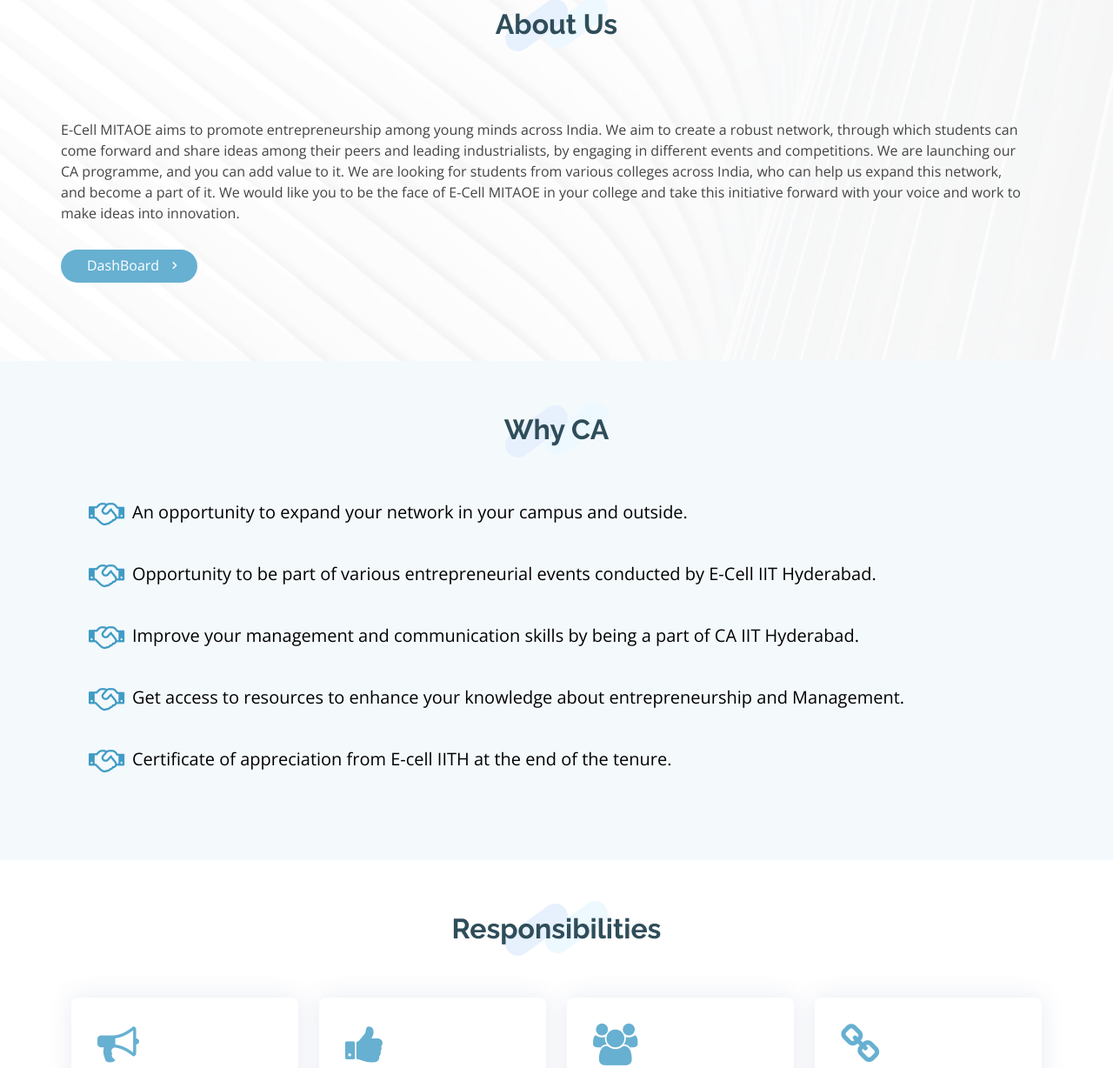
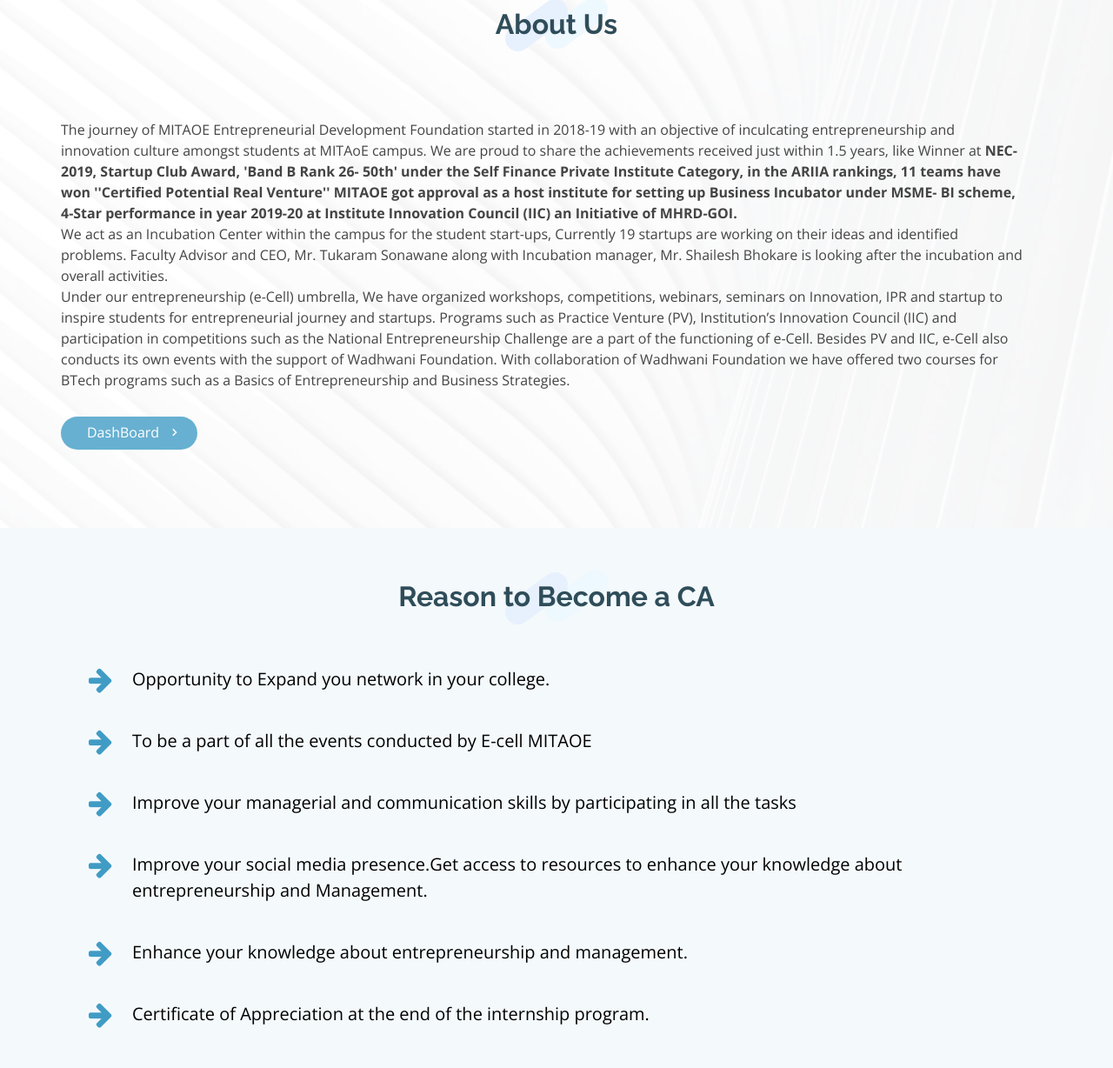
Before and after one commit to AnuragTaparia/campus-ambassador, a plain HTML site: page index.html in a window 1280 px wide. Shown: the part 851-2079 px from the top of the page at 87% size. Drawn offline with nearby package versions, Linux system fonts and the light colour scheme.

Commit message:
front-end updated

```diff
--- a/index.html
+++ b/index.html
@@ -105,16 +105,22 @@
             <div class="content">
 
               <p>
-                E-Cell MITAOE aims to promote entrepreneurship among young minds across India. We aim to create a robust network, through
-                which students can come forward and share ideas among their
-                peers and leading industrialists, by engaging in different
-                events and competitions. We are launching our CA programme,
-                and you can add value to it. We are looking for students from
-                various colleges across India, who can help us expand this
-                network, and become a part of it. We would like you to be the
-                face of E-Cell MITAOE in your college and take this initiative
-                forward with your voice and work to make ideas into
-                innovation.
+                The journey of MITAOE Entrepreneurial Development Foundation started in 2018-19 with an objective of
+                inculcating entrepreneurship and innovation culture amongst students at MITAoE campus. We are proud to share
+                the achievements received just within 1.5 years, like Winner at <strong>NEC-2019, Startup Club Award, 'Band B Rank 26-
+                50th' under the Self Finance Private Institute Category, in the ARIIA rankings, 11 teams have won ''Certified
+                Potential Real Venture'' MITAOE got approval as a host institute for setting up Business Incubator under MSME-
+                BI scheme, 4-Star performance in year 2019-20 at Institute Innovation Council (IIC) an Initiative of MHRD-GOI.
+                </strong><br>
+                We act as an Incubation Center within the campus for the student start-ups, Currently 19 startups are working on
+                their ideas and identified problems. Faculty Advisor and CEO, Mr. Tukaram Sonawane along with Incubation
+                manager, Mr. Shailesh Bhokare is looking after the incubation and overall activities.<br>
+                Under our entrepreneurship (e-Cell) umbrella, We have organized workshops, competitions, webinars, seminars
+                on Innovation, IPR and startup to inspire students for entrepreneurial journey and startups. Programs such as
+                Practice Venture (PV), Institution’s Innovation Council (IIC) and participation in competitions such as the National
+                Entrepreneurship Challenge are a part of the functioning of e-Cell. Besides PV and IIC, e-Cell also conducts its own
+                events with the support of Wadhwani Foundation. With collaboration of Wadhwani Foundation we have offered
+                two courses for BTech programs such as a Basics of Entrepreneurship and Business Strategies.
               </p>
               <a href="#" class="about-btn"
                 >DashBoard <i class="bx bx-chevron-right"></i
@@ -132,29 +138,32 @@
           <div class="container">
             <div class="row no-gutters">
               <div class="section-title" data-aos="fade-in" data-aos-delay="100">
-              <h2>Why CA</h2>
+              <h2>Reason to Become a CA</h2>
              </div>
              <div class="col-md-12 col-sm-6">
               <div class="incentive">
-                <i class="fa fa-handshake-o"></i>
-                <p>An opportunity to expand your network in your campus and outside.</p>
+                <i class="fa fa-arrow-right"></i>
+                <p>Opportunity to Expand you network in your college.</p>
               </div>
               <div class="incentive">
-                <i class="fa fa-handshake-o"></i>
-                <p>Opportunity to be part of various entrepreneurial events conducted by E-Cell IIT Hyderabad.
+                <i class="fa fa-arrow-right"></i>
+                <p>To be a part of all the events conducted by E-cell MITAOE
                 </p>
               </div>
               <div class="incentive">
-                <i class="fa fa-handshake-o"></i>
-                <p>Improve your management and communication skills by being a part of CA IIT Hyderabad.</p>
+                <i class="fa fa-arrow-right"></i>
+                <p>Improve your managerial and communication skills by participating in all the tasks</p>
               </div>
               <div class="incentive">
-                <i class="fa fa-handshake-o"></i>
-                <p>Get access to resources to enhance your knowledge about entrepreneurship and Management.</p>
+                <i class="fa fa-arrow-right"></i>Improve your social media presence.Get access to resources to enhance your knowledge about entrepreneurship and Management.</p>
               </div>
               <div class="incentive">
-                <i class="fa fa-handshake-o"></i>
-                <p>Certificate of appreciation from E-cell IITH at the end of the tenure.</p>
+                <i class="fa fa-arrow-right"></i>
+                <p>Enhance your knowledge about entrepreneurship and management.</p>
+              </div>
+              <div class="incentive">
+                <i class="fa fa-arrow-right"></i>
+                <p>Certificate of Appreciation at the end of the internship program.</p>
               </div>
             </div>
               </div>
@@ -197,7 +206,7 @@
                   </div>
                   <h4 class="title"><a href="">PROMOTE</a></h4>
                   <p class="description">
-                    Gain followers and likes on social media.
+                    Build the influencer vibe by participating in cool social media contests and challenges.
                   </p>
                 </div>
               </div>
@@ -209,10 +218,9 @@
                   <div class="icon">
                     <i class="fa fa-users" aria-hidden="true"></i>
                   </div>
-                  <h4 class="title"><a href="">ORCHESTRATE</a></h4>
+                  <h4 class="title"><a href="">AWARENESS</a></h4>
                   <p class="description">
-                    Ensure participation from your college in all events conducted
-                    by E-Cell MITAOE.
+                    Create awareness about E-Cell MITAOE and advertise the events and competitions conducted by E-Cell MITAOE.
                   </p>
                 </div>
               </div>
@@ -329,29 +337,21 @@
             <div class="col-md-12 col-sm-6">
               <div class="service">
                 <i class="fa fa-lock"></i>
-                <p>Students from colleges across the country can participate in this endeavour.</p>
+                <p>Students from colleges across India are eligible to participate.</p>
                 <hr>
                 <i class="fa fa-lock"></i>
-                <p>The Campus Ambassadors would be given certain points for each task with a public leader board
-                  to ensure Transparency.</p>
+                <p>All the event must be conducted on terms of E-cell MITAOE.</p>
                 <hr>
                 <i class="fa fa-lock"></i>
-                <p>All the events must be promoted according to the terms mentioned by E-Cell MITAOE Hyderabad.</p>
+                <p>All the event conducted will be supervised by E-cell MITAOE directly.</p>
                 <hr>
                 <i class="fa fa-lock"></i>
-                <p>All the events held under this programme would be Supervised by E-Cell MITAOE Hyderabad
-                  directly.</p>
+                <p>After completion of the task, the proof is needed to be submitted as per the instruction given.</p>
                 <hr>
                 <i class="fa fa-lock"></i>
-                <p>After completion of a task, the CAs must provide the proof to our managers as instructed by
-                  them.</p>
+                <p>Any case of plagiarism or sharing confidential information would lead to disqualification or may lead to permanent ban in some cases.</p>
                 <hr>
-                <i class="fa fa-lock"></i>
-                <p>In case of any dispute, the final decision lies with E-Cell MITAOE.</p>
-                <hr>
-                <i class="fa fa-lock"></i>
-                <p>Any case of plagiarism or sharing confidential information would lead to disqualification or
-                  may lead to permanent ban in some cases.</p>
+
               </div>
             </div>
           </div>
```
